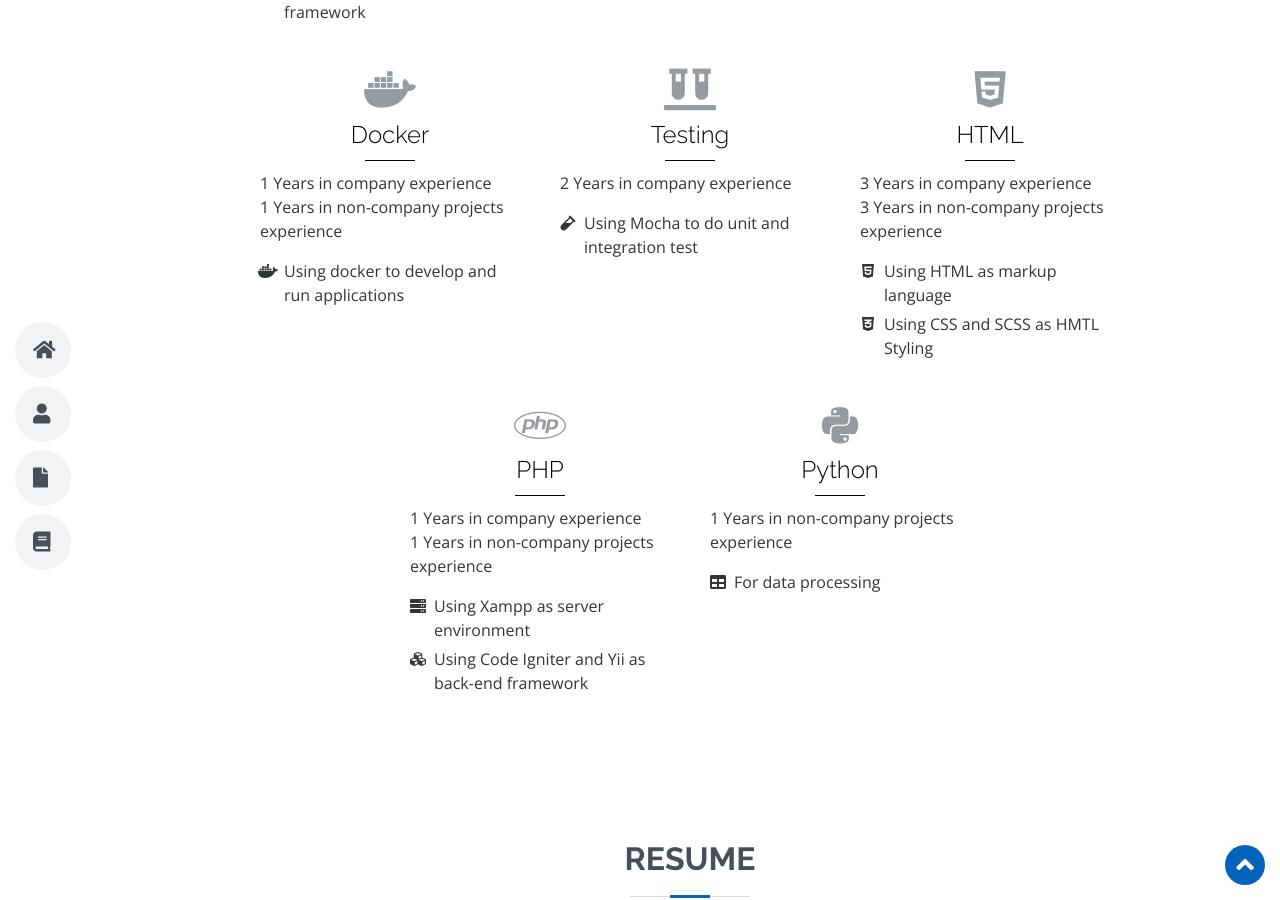
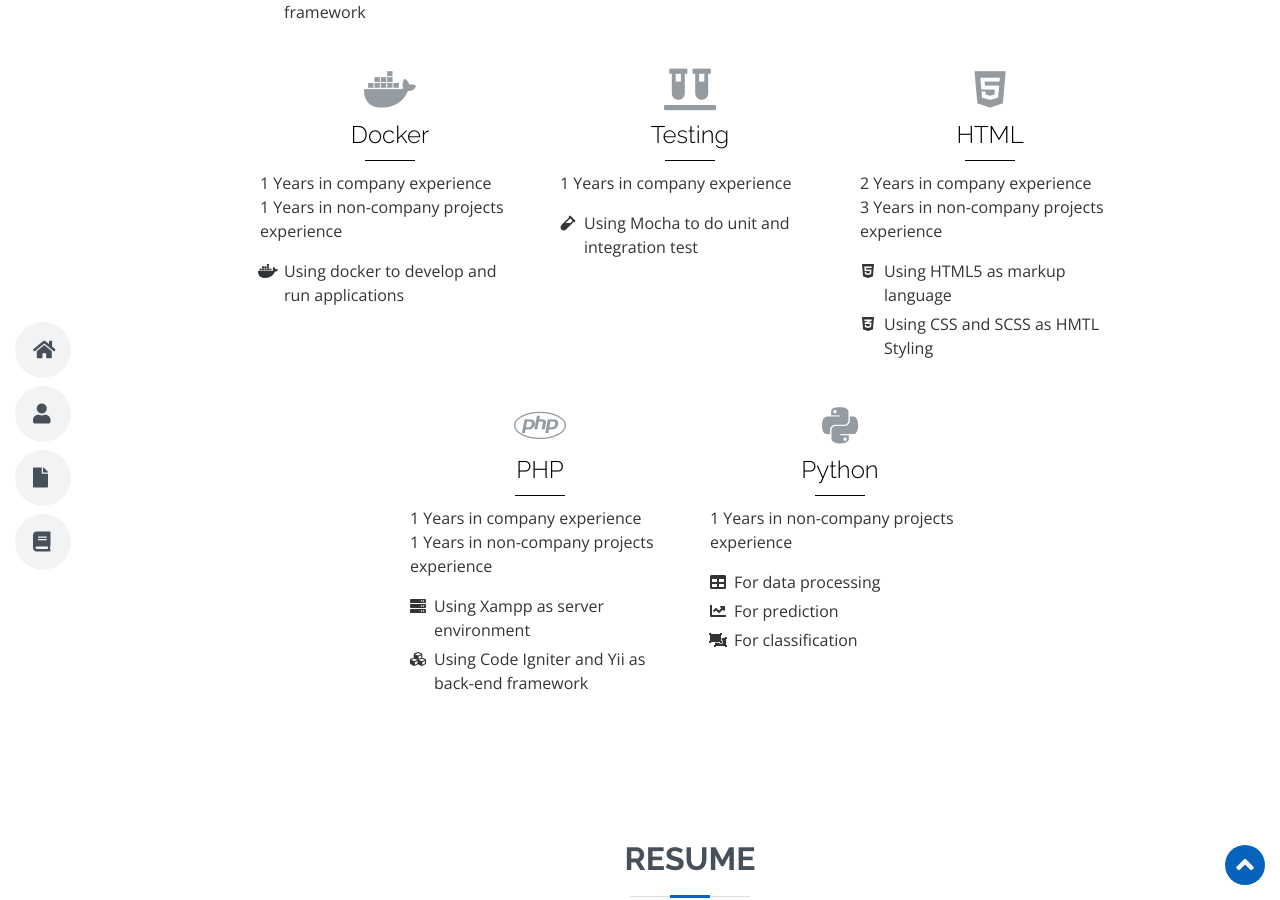
Before and after one commit to chryspii/me, a Jekyll site: the page built from index.markdown, in a window 1280 px wide and 900 px high, scrolled down 2009 px. Built offline with Jekyll 4.4.1, drawn with Linux system fonts in a browser that asks for light colours; nearby versions of some CDN libraries; some of the changed text lies outside the part shown.

```diff
--- a/_data/resume.yml
+++ b/_data/resume.yml
@@ -13,10 +13,10 @@ educations:
     gpa: 3.54 out of 4.00
     research: Enterprise Resource Planning Application
 experiences:
-  - title: Fullstack Website Programmer
+  - title: Fullstack Website Developer
     years: 2020 - Present
     company: 大筆資訊有限公司 (BigOrdr), Taiwan
-    description: "Develop and maintain web-based e-commerce applications. First, an application to help merchant deploy their online store and manage their products, customers, sales, purchases, etc. (Enterprise Resource Planning Application). Second, an application where customers can buy items from the merchant's deployed shop (Online Shop Application).
+    description: "Develop and maintain web-based e-commerce applications, which consist of an application to help merchant deploy their online store and manage their products, customers, sales, purchases, etc. (Enterprise Resource Planning Application) and an application where customers can buy items from the merchant's deployed shop (Online Shop Application).
     <br />Using NodeJs with HapiJs as the back-end framework and EmberJs as the front-end framework. Using ArangoDb and Redis as the database.
     <br />In my works, I develop several features: Zone and Shipping System, Membership and Reward System, and improvement in Sales Invoice and customer data."
   - title: IT Staff
--- a/_data/skills.yml
+++ b/_data/skills.yml
@@ -2,7 +2,7 @@ summary: 'As a website (full-stack) developer, I mostly use Javascript to build
 list:
   - name: Javascript
     icon: fab fa-js-square
-    inCompanyExperience: 3
+    inCompanyExperience: 2
     inProjectExperience: 2
     contents:
     - description: Using NodeJs as server environment
@@ -16,12 +16,12 @@ list:
 
   - name: Database
     icon: fas fa-database
-    inCompanyExperience: 3
+    inCompanyExperience: 2
     inProjectExperience: 2
     contents:
     - description: Using MongoDb
       icon: fas fa-database
-    - description: Using MySql and PostgreSql
+    - description: Using MySql
       icon: fas fa-database
     - description: Using ArangoDb
       icon: fas fa-database
@@ -30,10 +30,10 @@ list:
 
   - name: Version Control
     icon: fab fa-git-square
-    inCompanyExperience: 3
+    inCompanyExperience: 2
     inProjectExperience: 2
     contents:
-    - description: Using MongoDb
+    - description: Using Github
       icon: fab fa-github
       url: https://github.com/chryspii
       urlDescription: chryspii
@@ -52,17 +52,17 @@ list:
 
   - name: Testing
     icon: fas fa-vials
-    inCompanyExperience: 2
+    inCompanyExperience: 1
     contents:
     - description: Using Mocha to do unit and integration test
       icon: fas fa-vial
 
   - name: HTML
     icon: fab fa-html5
-    inCompanyExperience: 3
+    inCompanyExperience: 2
     inProjectExperience: 3
     contents:
-    - description: Using HTML as markup language
+    - description: Using HTML5 as markup language
       icon: fab fa-html5
     - description: Using CSS and SCSS as HMTL Styling
       icon: fab fa-css3-alt
@@ -83,3 +83,7 @@ list:
     contents:
     - description: For data processing
       icon: fas fa-table
+    - description: For prediction
+      icon: fas fa-chart-line
+    - description: For classification
+      icon: fas fa-object-ungroup
--- a/assets/js/main.js
+++ b/assets/js/main.js
@@ -105,7 +105,7 @@
 
   window.addEventListener('load', async () => {
     let count = 0
-    const text = 'Web Developer'
+    const text = 'Developer'
     const speed = 50
 
     // wait content to load for 1 second
```
Also changed, not shown: 3 other files.
